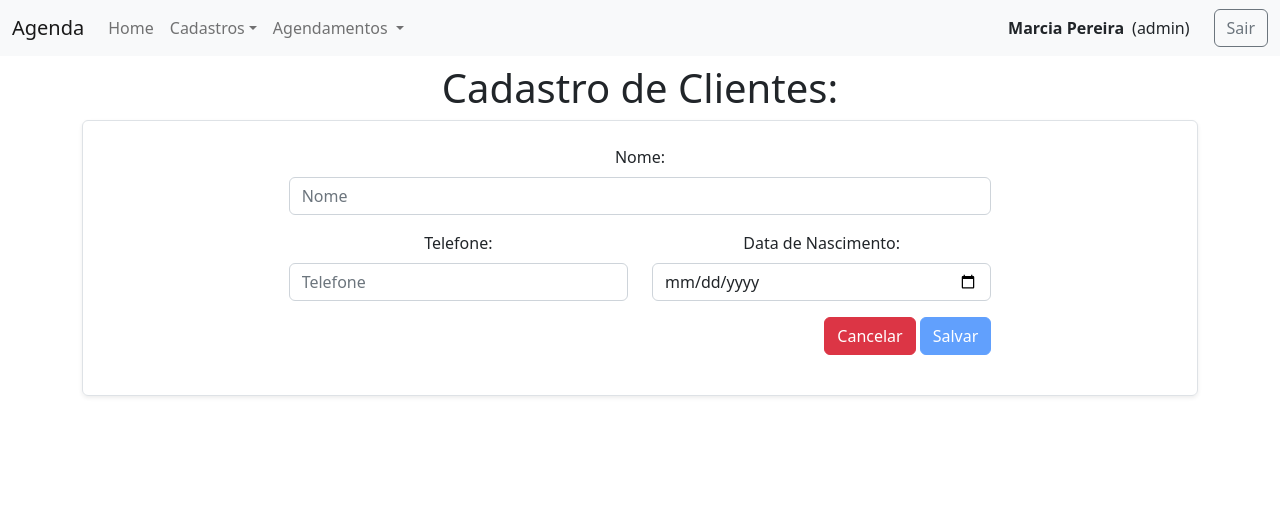
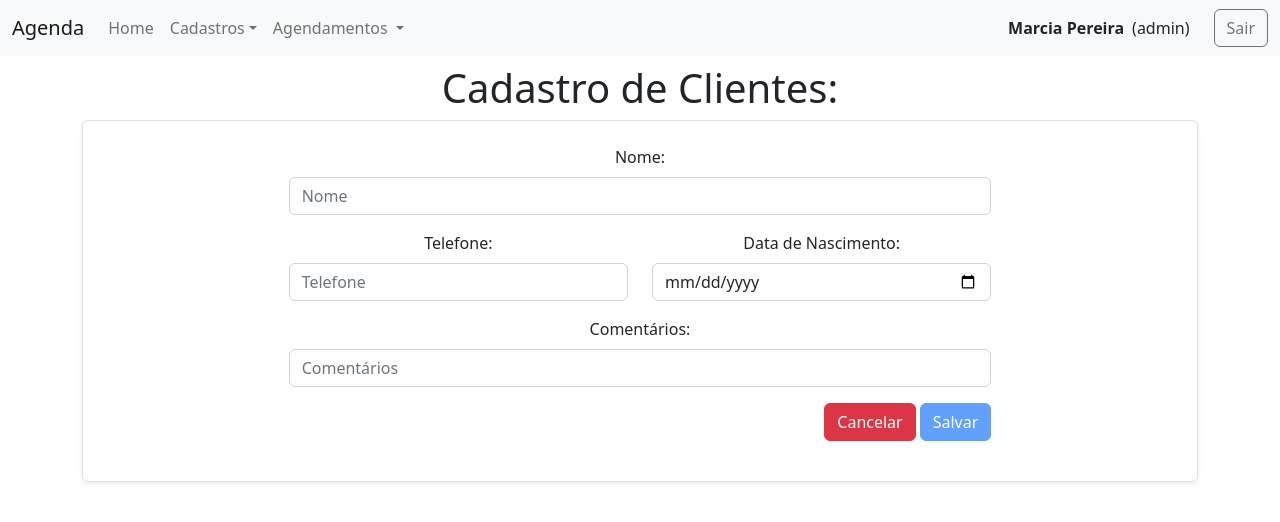
Before and after one commit to bootcampfullstack/appointment-angular, an Angular app: page /client-form in a window 1280 px wide. Shown: the top 522 px of the page. Built offline with nearby package versions, Linux system fonts and the light colour scheme.

Commit message:
:sparkles: feat: Added Client comments

```diff
--- a/src/app/core/models/client.ts
+++ b/src/app/core/models/client.ts
@@ -2,4 +2,5 @@ import { Person } from "./person";
 
 export interface Client extends Person {
     dateOfBirth: string;
+    comments: string;
 }
--- a/src/app/modules/maintenance/pages/client-form-page/client-form-page.component.html
+++ b/src/app/modules/maintenance/pages/client-form-page/client-form-page.component.html
@@ -8,7 +8,7 @@
         <div class="col-8 m-auto">
             <div class="mb-3">
                 <label for="name" class="form-label">Nome: </label>
-                <input type="name" class="form-control" id="name" placeholder="Nome" formControlName="name">
+                <input type="text" class="form-control" id="name" placeholder="Nome" formControlName="name">
                 <div *ngIf="ngClientForm.submitted" class="text-start">
                   <small *ngIf="cfName?.errors?.['required']" class="form-text text-danger"><sup>*</sup>Nome obrigatório!</small>
                 </div>
@@ -33,6 +33,10 @@
                       <small *ngIf="cfDateOfBirth?.errors?.['required']" class="form-text text-danger"><sup>*</sup>Data de nascimento obrigatória!</small>
                     </div>
                 </div>
+                <div class="mb-3">
+                  <label for="comments" class="form-label">Comentários: </label>
+                  <input type="text" class="form-control" id="comments" placeholder="Comentários" formControlName="comments">
+               </div>
             </div>
             <div class="mb-3 text-end">
                 <button class="btn btn-danger me-1" (click)="cancel()">Cancelar</button>
--- a/src/app/modules/maintenance/pages/client-form-page/client-form-page.component.ts
+++ b/src/app/modules/maintenance/pages/client-form-page/client-form-page.component.ts
@@ -26,7 +26,8 @@ export class ClientFormPageComponent implements OnInit{
       id: [''],
       name: ['', Validators.required],
       phone: ['', Validators.required],
-      dateOfBirth: ['', Validators.required]
+      dateOfBirth: ['', Validators.required],
+      comments: ['']
     });
   }
 
@@ -84,5 +85,4 @@ export class ClientFormPageComponent implements OnInit{
   get cfPhone() {return this.clientForm.get("phone")}
   get cfDateOfBirth() {return this.clientForm.get("dateOfBirth")}
 
-
 }
--- a/src/app/modules/maintenance/pages/clients-table-page/clients-table-page.component.html
+++ b/src/app/modules/maintenance/pages/clients-table-page/clients-table-page.component.html
@@ -11,6 +11,7 @@
           <th scope="col">Nome</th>
           <th scope="col">Telefone</th>
           <th scope="col">Data Nascimento</th>
+          <th scope="col">Comentários</th>
           <th scope="col">Remover</th>
         </tr>
         <tr>
@@ -29,6 +30,7 @@
           <td><a routerLink="/client-form/{{client.id}}">{{client.name}}</a></td>
           <td>{{client.phone}}</td>
           <td>{{client.dateOfBirth | date : 'dd/MM/yyyy'}}</td>
+          <td>{{client.comments}}</td>
           <td (click)="delete(client, modalConfirm)">
             <img
               src="assets/svg/trash3-fill.svg"
```
